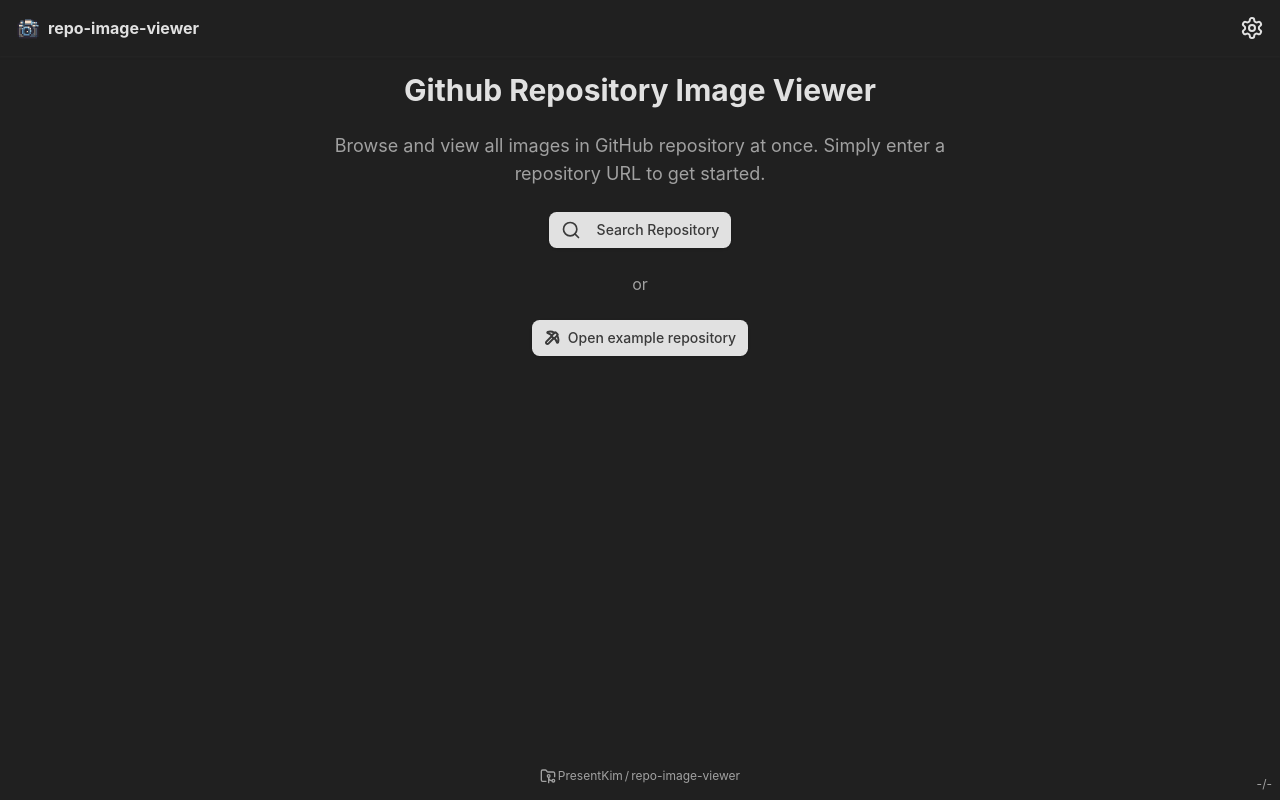
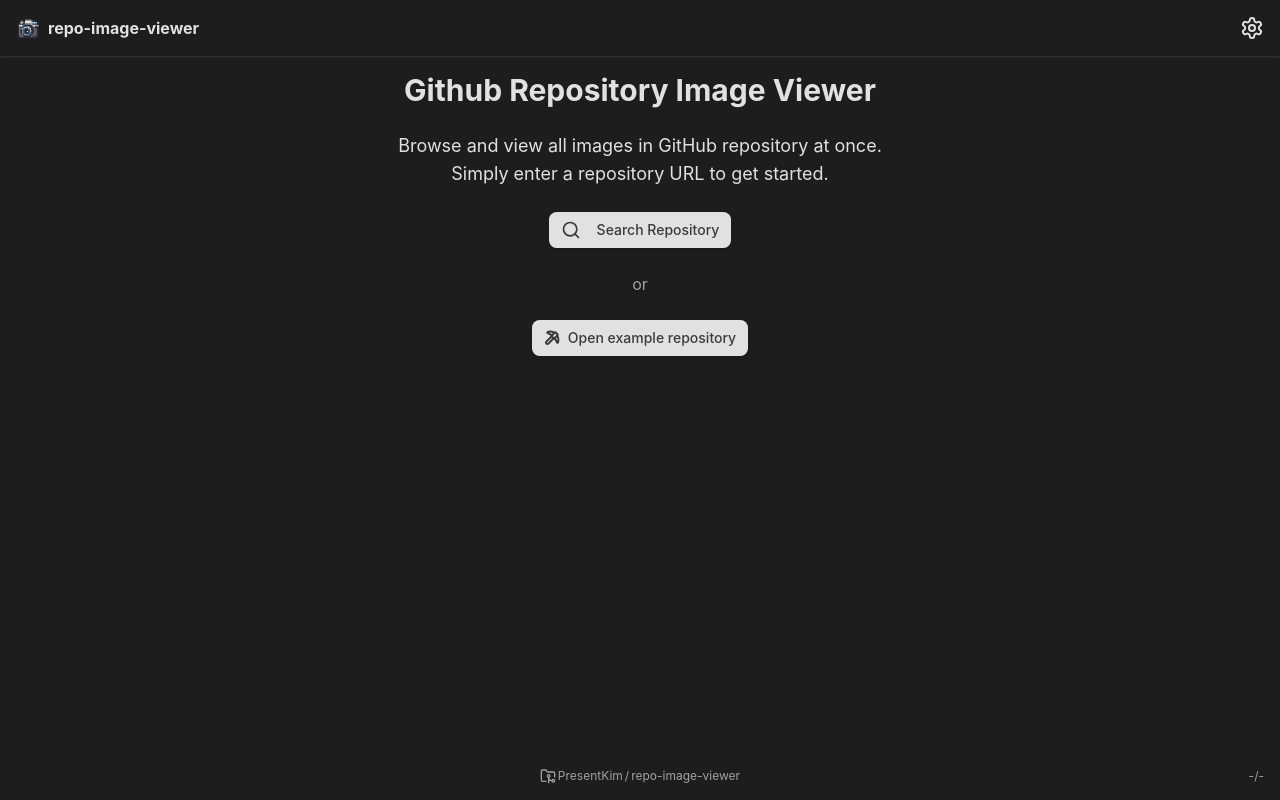
Before and after one commit to PresentKim/git-resource-viewer, a React (Vite) app: page /#/ in a window 1280 px wide. Built offline with nearby package versions, Linux system fonts and the light colour scheme.

Commit message:
refactor(components): Simplify component props and improve color styles
- Refactored BreadcrumbList and RandomMessageLoader components to streamline props and enhance readability.
- Updated color styles to role colors instead of color names

```diff
--- a/src/components/BreadcrumbList.tsx
+++ b/src/components/BreadcrumbList.tsx
@@ -1,26 +1,20 @@
-import {Fragment} from 'react'
+import React, {Fragment} from 'react'
 import {cn} from '@/lib/utils'
 
-interface BreadcrumbProps {
+interface BreadcrumbProps extends React.ComponentProps<'span'> {
   items: (string | null)[]
-  className?: React.HTMLAttributes<HTMLSpanElement>['className']
-  separatorClassName?: string
-  ellipsisLength?: number
   separator?: React.ReactNode | null
 }
 
-export function BreadcrumbList({
-  items,
-  className,
-  separator,
-}: React.ComponentProps<React.FC<BreadcrumbProps>>) {
+export function BreadcrumbList({items, separator, className}: BreadcrumbProps) {
   return (
-    <div className="flex flex-wrap flex-1 gap-x-0.5">
+    <div className="flex flex-wrap flex-1 gap-x-1">
       {items.map(
         (item, index) =>
           item && (
             <Fragment key={index}>
-              {index > 0 && (separator || <span>/</span>)}
+              {index > 0 &&
+                (separator || <span className="text-muted-foreground">/</span>)}
               <span
                 key={index}
                 className={cn(
--- a/src/components/RandomMessageLoader.tsx
+++ b/src/components/RandomMessageLoader.tsx
@@ -2,7 +2,7 @@ import {useMemo} from 'react'
 import type {RandomMessageGenerator} from '@/lib/randomMessages'
 import {cn} from '@/lib/utils'
 
-interface Props extends React.ComponentProps<'div'> {
+interface RandomMessageLoaderProps extends React.ComponentProps<'div'> {
   provider: RandomMessageGenerator
 }
 
@@ -11,19 +11,19 @@ export function RandomMessageLoader({
   className,
   children,
   ...props
-}: Props) {
+}: RandomMessageLoaderProps) {
   const {title, description, footer} = useMemo(provider, [provider])
 
   return (
     <div
       className={cn(
-        'flex flex-col items-center max-w-md mx-auto p-6 space-y-4 text-center',
+        'flex flex-col items-center max-w-md mx-auto p-6 space-y-4 text-center text-foreground',
         className,
       )}
       {...props}>
-      <h2 className="text-2xl font-bold text-neutral-200">{title}</h2>
-      <p className="text-neutral-400">{description}</p>
-      <footer className="text-sm text-neutral-400 italic">{footer}</footer>
+      <h2 className="text-2xl font-bold">{title}</h2>
+      <p className="text-lg">{description}</p>
+      <p className="text-lg italic">{footer}</p>
       {children}
     </div>
   )
--- a/src/components/SearchDialog.tsx
+++ b/src/components/SearchDialog.tsx
@@ -8,13 +8,13 @@ import {
   FormControl,
   FormMessage,
   FormField,
+  FormDescription,
 } from '@/components/ui/form'
 import {Button} from '@/components/ui/button'
 import {Input} from '@/components/ui/input'
 import {
   Dialog,
   DialogContent,
-  DialogDescription,
   DialogHeader,
   DialogTitle,
 } from '@/components/ui/dialog'
@@ -117,17 +117,17 @@ function SearchForm({onComplected}: {onComplected?: () => void}) {
           name="input"
           render={({field}) => (
             <FormItem>
+              <FormDescription>Github repository URL</FormDescription>
               <div className="flex gap-1">
                 <FormControl className="flex-1">
                   <Input
                     id="input"
                     aria-label="Repository URL input"
-                    className="transition-all text-xs md:text-sm placeholder:text-neutral-600"
+                    className="transition-all text-xs md:text-sm"
                     placeholder="https://github.com/example/test/main"
                     {...field}
                     onInput={onInput}
                     required
-                    autoFocus
                   />
                 </FormControl>
                 <Button
@@ -135,6 +135,7 @@ function SearchForm({onComplected}: {onComplected?: () => void}) {
                   aria-label="Reset input"
                   variant="ghost"
                   className="!px-2"
+                  disabled={!field.value}
                   onClick={onClockResetButton}>
                   <EraserIcon className="size-6" />
                 </Button>
@@ -146,7 +147,7 @@ function SearchForm({onComplected}: {onComplected?: () => void}) {
                 Open
               </Button>
               <div className="min-h-5">
-                <FormMessage className="text-red-500" />
+                <FormMessage />
               </div>
             </FormItem>
           )}
@@ -158,14 +159,12 @@ function SearchForm({onComplected}: {onComplected?: () => void}) {
 
 export function SearchDialog() {
   const {isOpen, setOpen, close} = useSearchDialogStore()
-  const preventDefault = useCallback((e: Event) => e.preventDefault(), [])
 
   return (
     <Dialog open={isOpen} onOpenChange={setOpen}>
-      <DialogContent onOpenAutoFocus={preventDefault}>
+      <DialogContent>
         <DialogHeader>
           <DialogTitle>Open Github Repository</DialogTitle>
-          <DialogDescription>Enter the Github repository URL</DialogDescription>
         </DialogHeader>
         <SearchForm onComplected={close} />
       </DialogContent>
--- a/src/index.css
+++ b/src/index.css
@@ -14,25 +14,25 @@
   image-rendering: pixelated;
   -ms-interpolation-mode: nearest-neighbor;
 
-  --background: #202020;
+  --background: #1d1d1d;
   --foreground: #e1e1e1;
-  --card: #202020;
-  --card-foreground: #e1e1e1;
-  --popover: #202020;
-  --popover-foreground: #e1e1e1;
+  --card: #2d2d2d;
+  --card-foreground: #ebebeb;
+  --popover: var(--background);
+  --popover-foreground: var(--foreground);
   --primary: #e1e1e1;
   --primary-foreground: #3a3a3a;
-  --secondary: #404040;
-  --secondary-foreground: #e1e1e1;
-  --muted: #404040;
-  --muted-foreground: #d1d1d1;
+  --secondary: #e1e1e1;
+  --secondary-foreground: #3a3a3a;
+  --muted: #5a5a5a;
+  --muted-foreground: #a1a1a1;
   --accent: #404040;
   --accent-foreground: #e1e1e1;
-  --destructive: hsl(0 62.8% 30.6%);
+  --destructive: hsl(0 70% 45%);
   --destructive-foreground: #e1e1e1;
   --border: #404040;
   --input: #404040;
-  --ring: #404040;
+  --ring: #e1e1e1;
   --chart-1: hsl(220 70% 50%);
   --chart-2: hsl(160 60% 45%);
   --chart-3: hsl(30 80% 55%);
@@ -60,6 +60,21 @@ a:not(:disabled) {
   cursor: pointer;
 }
 
+@layer base {
+  * {
+    @apply border-border outline-ring/50;
+  }
+  body {
+    @apply bg-background text-foreground;
+  }
+}
+
+@layer utilities {
+  .hover-underlined {
+    @apply relative after:absolute after:bottom-0 after:left-0 after:h-px after:w-0 after:bg-current after:transition-all hover:after:w-full;
+  }
+}
+
 @theme inline {
   --color-background: var(--background);
   --color-foreground: var(--foreground);
@@ -80,6 +95,7 @@ a:not(:disabled) {
   --color-border: var(--border);
   --color-input: var(--input);
   --color-ring: var(--ring);
+  --color-ring3: var(--ring);
   --color-chart-1: var(--chart-1);
   --color-chart-2: var(--chart-2);
   --color-chart-3: var(--chart-3);
@@ -90,18 +106,3 @@ a:not(:disabled) {
   --radius-lg: var(--radius);
   --radius-xl: calc(var(--radius) + 4px);
 }
-
-@layer base {
-  * {
-    @apply border-border outline-ring/50;
-  }
-  body {
-    @apply bg-background text-foreground;
-  }
-}
-
-@layer utilities {
-  .hover-underlined {
-    @apply relative after:absolute after:bottom-0 after:left-0 after:h-px after:w-0 after:bg-current after:transition-all hover:after:w-full;
-  }
-}
--- a/src/layout/BaseLayout.tsx
+++ b/src/layout/BaseLayout.tsx
@@ -27,7 +27,7 @@ function Header() {
       className={cn(
         'flex justify-between items-center align-middle duration-700',
         'w-full max-w-full px-4 py-2',
-        'shadow-xs shadow-neutral-800 bg-background',
+        'shadow-xs shadow-primary-foreground bg-background',
       )}>
       <div
         data-slot="header-title"
@@ -45,10 +45,7 @@ function Header() {
         ) : (
           <DropdownMenu>
             <DropdownMenuTrigger className="hover:cursor-pointer flex-1 w-full">
-              <BreadcrumbList
-                items={[owner, repo, ref]}
-                separator={<span className="text-neutral-500">/</span>}
-              />
+              <BreadcrumbList items={[owner, repo, ref]} />
             </DropdownMenuTrigger>
             <DropdownMenuContent align="start">
               <DropdownMenuItem asChild>
@@ -87,7 +84,7 @@ function Footer() {
   const {limit, remaining} = useGithubRateLimitStore()
 
   return (
-    <footer className="flex w-full items-center justify-center gap-0.5 py-4 text-xs text-neutral-400">
+    <footer className="flex w-full items-center justify-center gap-0.5 py-4 text-xs text-muted-foreground">
       <GithubIcon className="size-4" />
       <a
         href="https://github.com/PresentKim"
@@ -106,7 +103,7 @@ function Footer() {
       </a>
       <div
         aria-label="Github API rate limit"
-        className="fixed text-xs right-2 bottom-2 select-none">
+        className="fixed text-xs right-4 bottom-4 select-none">
         {remaining || '-'}/{limit || '-'}
       </div>
     </footer>
--- a/src/pages/Home.tsx
+++ b/src/pages/Home.tsx
@@ -18,16 +18,17 @@ export default function Home() {
       <h1 className="text-center text-3xl font-bold">
         Github Repository Image Viewer
       </h1>
-      <p className="text-center text-lg text-neutral-400 max-w-2xl">
-        Browse and view all images in GitHub repository at once. Simply enter a
-        repository URL to get started.
+      <p className="text-center text-lg max-w-2xl">
+        Browse and view all images in GitHub repository at once.
+        <br />
+        Simply enter a repository URL to get started.
       </p>
-      <Button onClick={openSearchDialog} className="ring-neutral-400">
+      <Button onClick={openSearchDialog}>
         <SearchIcon className="size-5 mr-2" />
         Search Repository
       </Button>
-      <p className="text-center text-neutral-400">or</p>
-      <Button onClick={openExampleRepository} className="ring-neutral-400">
+      <p className="text-center text-muted-foreground">or</p>
+      <Button onClick={openExampleRepository}>
         <PickaxeIcon strokeWidth={3} />
         Open example repository
       </Button>
--- a/src/pages/NotFound.tsx
+++ b/src/pages/NotFound.tsx
@@ -1,5 +1,7 @@
 import {useCallback, useMemo, useState} from 'react'
 import {useNavigate, useParams} from 'react-router-dom'
+
+import {Button} from '@/components/ui/button'
 import {cn} from '@/lib/utils'
 import {generateNotFoundMessage} from '@/lib/randomMessages'
 
@@ -19,24 +21,18 @@ export default function NotFound() {
     <main
       className={cn(
         'flex flex-col items-center justify-center h-full space-y-8 p-4',
-        'transition-opacity duration-500',
-        isRedirecting ? 'opacity-0' : 'opacity-100',
+        'opacity-100 transition-opacity duration-500',
+        {'opacity-0': isRedirecting},
       )}>
       <h1 className="text-6xl font-bold mb-4">404</h1>
       <h2 className="text-4xl font-semibold mb-6">{randomMessage.title}</h2>
-      <p className="text-gray-400 text-lg mb-8">
+      <p className="text-muted-foreground text-lg mb-8">
         Looks like <u>{pagePath}</u> {randomMessage.description}
       </p>
-      <p className="text-gray-400 text-lg italic">{randomMessage.footer}</p>
-      <button
-        onClick={handleGoBack}
-        className={cn(
-          'w-full sm:w-auto px-6 py-3',
-          'bg-neutral-700 text-white font-semibold rounded-lg shadow-md',
-          'hover:bg-neutral-800 hover:shadow-lg transition-colors',
-        )}>
-        Go Back Home
-      </button>
+      <p className="text-muted-foreground text-lg italic">
+        {randomMessage.footer}
+      </p>
+      <Button onClick={handleGoBack}>Go Back Home</Button>
     </main>
   )
 }
--- a/src/pages/Settings.tsx
+++ b/src/pages/Settings.tsx
@@ -83,7 +83,7 @@ export default function Settings() {
                       id="input"
                       aria-label="Github Token input"
                       type={inputVisible ? 'text' : 'password'}
-                      className="transition-all text-xs md:text-sm placeholder:text-neutral-600"
+                      className="transition-all text-xs md:text-sm"
                       placeholder="github_pat_0123456789asdfghjkl..."
                       {...field}
                       onInput={onInput}
```
Also changed, not shown: src/pages/RepoView.tsx (+9 -17 lines).
